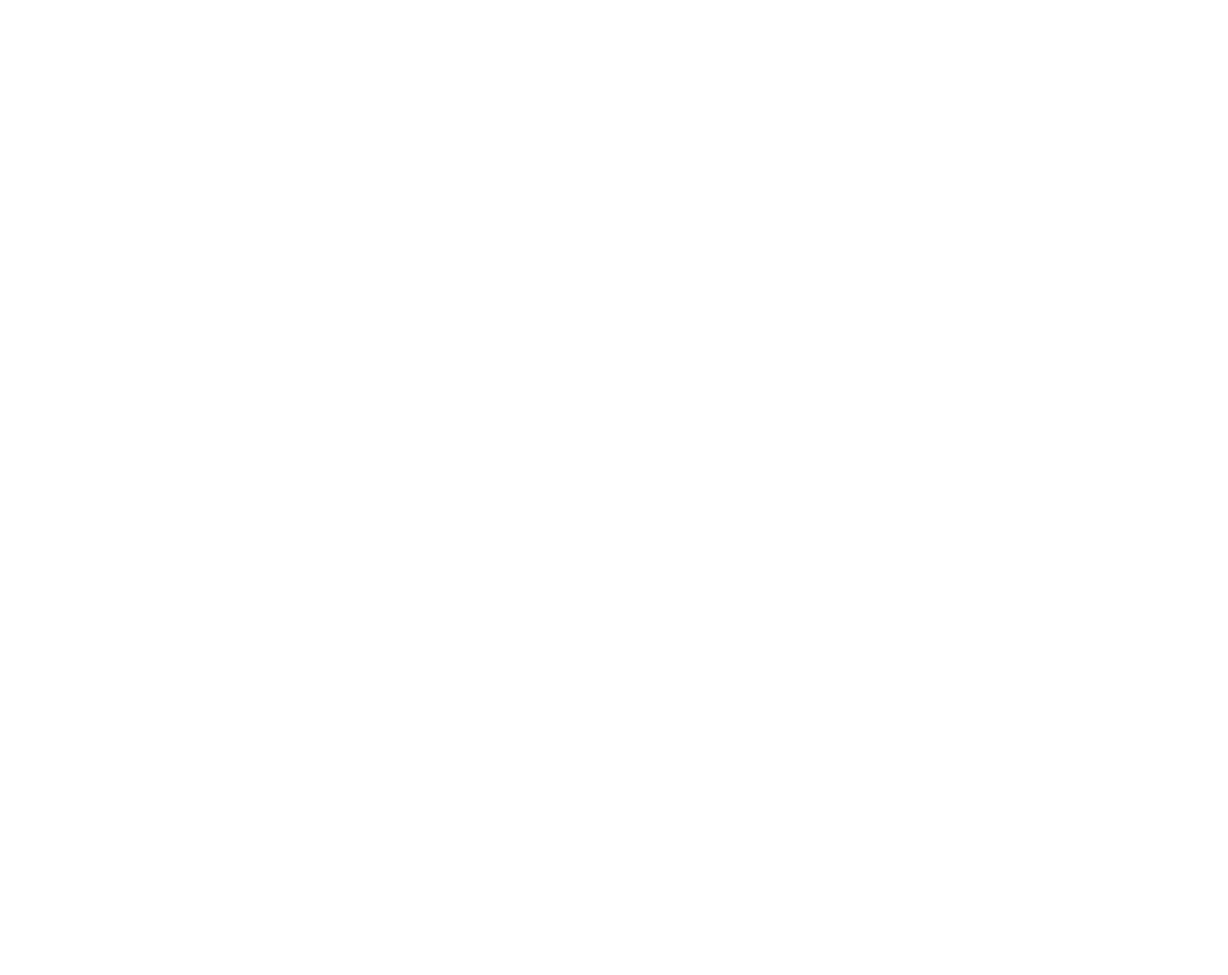
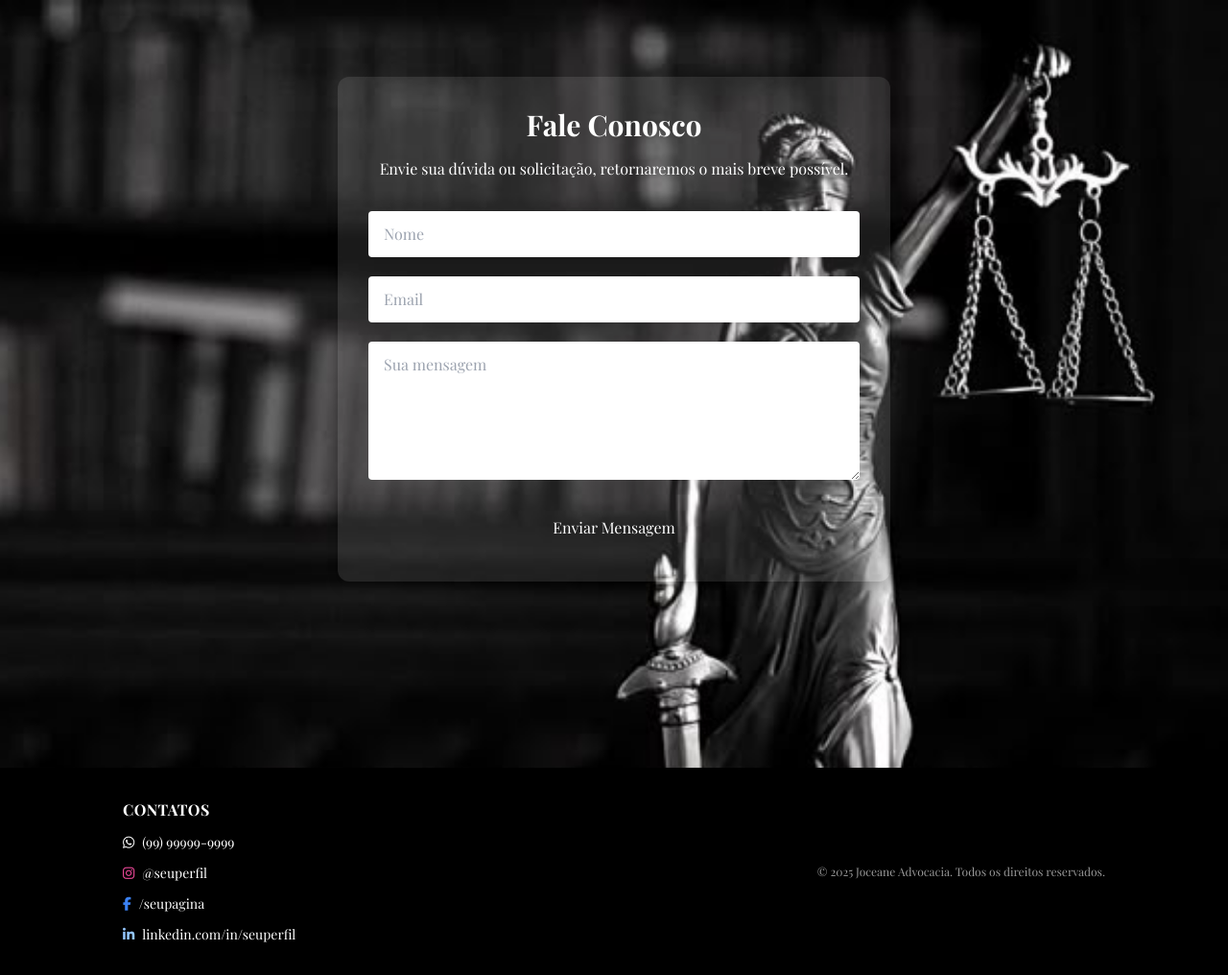
Before and after one commit to L-FernandesAI/site-blog, a plain HTML site: page contact.html in a window 1280 px wide. Shown: the whole page at 96% size. Before the commit the page ends 800 px from the top, so only its background shows below. Drawn offline with nearby package versions, Linux system fonts and the light colour scheme.

Commit message:
02commit

```diff
--- a/contact.html
+++ b/contact.html
@@ -0,0 +1,155 @@
+<!DOCTYPE html>
+<html lang="pt-BR">
+  <head>
+    <meta charset="UTF-8" />
+    <meta name="viewport" content="width=device-width, initial-scale=1.0" />
+    <title>Contato | Joceane Advocacia</title>
+    <link
+      rel="stylesheet"
+      href="https://cdn.jsdelivr.net/npm/tailwindcss@2.2.19/dist/tailwind.min.css"
+    />
+    <link
+      href="https://fonts.googleapis.com/css2?family=Playfair+Display:wght@400;700&display=swap"
+      rel="stylesheet"
+    />
+    <script
+      src="https://kit.fontawesome.com/a076d05399.js"
+      crossorigin="anonymous"
+    ></script>
+
+    <style>
+      body {
+        font-family: "Playfair Display", serif;
+      }
+    </style>
+  </head>
+
+  <body class="bg-white text-gray-800">
+    <!-- SEÇÃO DE CONTATO COM IMAGEM DE FUNDO -->
+    <section class="relative min-h-screen w-full overflow-hidden">
+      <!-- IMAGEM DE FUNDO -->
+      <div class="absolute inset-0 z-0">
+        <img
+          src="img/gh.jpg"
+          alt="Imagem de fundo"
+          class="w-full h-full object-cover"
+        />
+        <div
+          class="absolute inset-0 bg-gradient-to-b from-black/70 to-black/80 z-10"
+        ></div>
+      </div>
+
+      <!-- HEADER -->
+      <header class="relative z-20 text-center py-6">
+        <h1
+          class="text-white text-3xl font-bold uppercase tracking-widest"
+        ></h1>
+      </header>
+
+      <!-- FORMULÁRIO CENTRALIZADO -->
+      <div
+        class="relative z-20 flex flex-col justify-center items-center px-6 pt-8 pb-16"
+      >
+        <div
+          class="bg-white bg-opacity-10 backdrop-blur-md rounded-xl shadow-lg p-8 w-full max-w-xl text-white"
+        >
+          <h2 class="text-3xl font-semibold mb-4 text-center">Fale Conosco</h2>
+          <p class="text-sm md:text-base mb-8 text-center text-white/80">
+            Envie sua dúvida ou solicitação, retornaremos o mais breve possível.
+          </p>
+          <form class="space-y-5">
+            <input
+              type="text"
+              placeholder="Nome"
+              class="w-full px-4 py-3 rounded bg-white/90 text-black outline-none focus:ring-2 focus:ring-[#C6A961]"
+              required
+            />
+            <input
+              type="email"
+              placeholder="Email"
+              class="w-full px-4 py-3 rounded bg-white/90 text-black outline-none focus:ring-2 focus:ring-[#C6A961]"
+              required
+            />
+            <textarea
+              placeholder="Sua mensagem"
+              rows="5"
+              class="w-full px-4 py-3 rounded bg-white/90 text-black outline-none focus:ring-2 focus:ring-[#C6A961]"
+              required
+            ></textarea>
+            <button
+              type="submit"
+              class="w-full bg-[#C6A961] hover:bg-[#b8944f] text-white py-3 rounded font-medium transition duration-300"
+            >
+              Enviar Mensagem
+            </button>
+          </form>
+        </div>
+      </div>
+    </section>
+
+    <!-- FOOTER BONITO E COMPACTO -->
+    <footer class="bg-black text-white py-8 px-6">
+      <div
+        class="max-w-5xl mx-auto grid gap-4 md:grid-cols-2 text-sm items-center"
+      >
+        <div class="space-y-3 text-center md:text-left">
+          <h3 class="text-base font-semibold tracking-wide uppercase">
+            Contatos
+          </h3>
+          <div
+            class="flex items-center space-x-2 justify-center md:justify-start"
+          >
+            <i class="fab fa-whatsapp text-[#25D366]"></i>
+            <a
+              href="https://wa.me/5599999999999"
+              target="_blank"
+              class="hover:text-[#C6A961]"
+            >
+              (99) 99999-9999
+            </a>
+          </div>
+          <div
+            class="flex items-center space-x-2 justify-center md:justify-start"
+          >
+            <i class="fab fa-instagram text-pink-500"></i>
+            <a
+              href="https://instagram.com/seuperfil"
+              target="_blank"
+              class="hover:text-[#C6A961]"
+            >
+              @seuperfil
+            </a>
+          </div>
+          <div
+            class="flex items-center space-x-2 justify-center md:justify-start"
+          >
+            <i class="fab fa-facebook-f text-blue-500"></i>
+            <a
+              href="https://facebook.com/seupagina"
+              target="_blank"
+              class="hover:text-[#C6A961]"
+            >
+              /seupagina
+            </a>
+          </div>
+          <div
+            class="flex items-center space-x-2 justify-center md:justify-start"
+          >
+            <i class="fab fa-linkedin-in text-blue-300"></i>
+            <a
+              href="https://linkedin.com/in/seuperfil"
+              target="_blank"
+              class="hover:text-[#C6A961]"
+            >
+              linkedin.com/in/seuperfil
+            </a>
+          </div>
+        </div>
+
+        <div class="text-center md:text-right opacity-60 text-xs mt-4 md:mt-0">
+          © 2025 Joceane Advocacia. Todos os direitos reservados.
+        </div>
+      </div>
+    </footer>
+  </body>
+</html>
```
Also changed, not shown: index.html (+11 -17 lines), img/01.png (added), img/ChatGPT Image Apr 19, 2025, 04_37_16 PM.png (added), img/gh.jpg (added).
